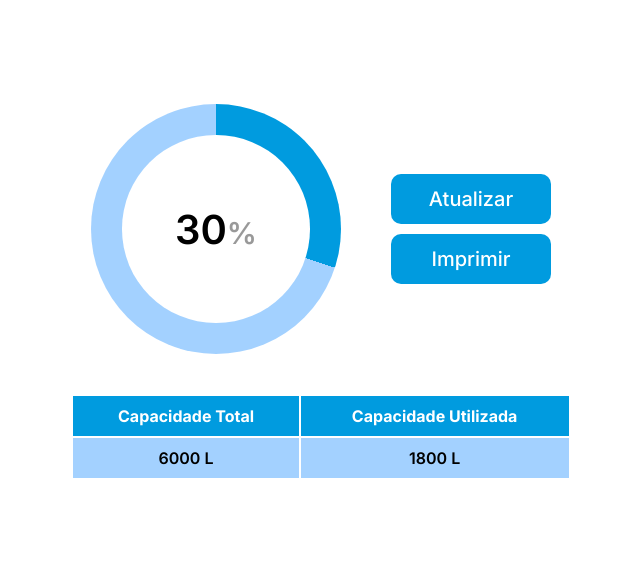
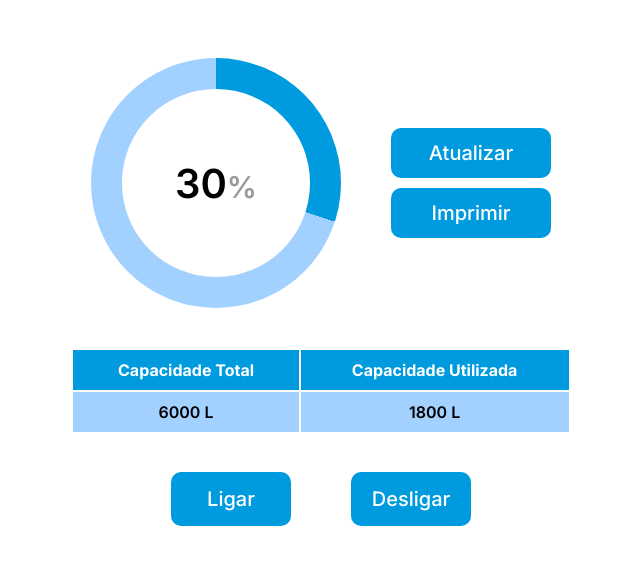
Before and after one commit to StivenF0/Projeto-Oficina4, a PHP site: page / in a window 1280 px wide. Shown: the part 123-688 px from the top of the page, without its empty margins (329-969 px from the left). Run offline with PHP 8.4, Linux system fonts and the light colour scheme; the visitor is signed in with stand-in values (Sample User, id 1).

Commit message:
buttons to turn led on/off

```diff
--- a/index.php
+++ b/index.php
@@ -86,6 +86,11 @@
                     </table>
                 </div>
             </div>
+
+            <div class="btn-on-off">
+                <button onclick="turnOn()">Ligar</button>
+                <button onclick="turnOff()">Desligar</button>
+            </div>
         </main>
     </body>
 </html>
--- a/scripts/index.js
+++ b/scripts/index.js
@@ -1,3 +1,4 @@
+// Chart
 const progressBar = document.getElementById('progressBar')
 const value = document.getElementById('progressValue')
 const elementCapacity = document.getElementById('totalCapacity')
@@ -23,3 +24,12 @@ progress = setInterval(() => {
 
 elementCapacity.textContent = `${totalCapacity} L`
 elementUtilCapacity.textContent = `${totalCapacity * progressValueEnd / 100} L`
+
+// Buttons On and Off
+function turnOn() {
+    jQuery.post('back/write-data.php', {data: 1})
+}
+
+function turnOff() {
+    jQuery.post('back/write-data.php', {data: 0})
+}
--- a/styles/index.css
+++ b/styles/index.css
@@ -62,6 +62,14 @@ main .buttons {
     align-items: center;
 }
 
+.btn-on-off {
+    width: 300px;
+    display: flex;
+    align-items: center;
+    justify-content: space-between;
+    margin-top: 3%;
+}
+
 main .buttons button {
     height: 50px;
     border: none;
@@ -74,7 +82,21 @@ main .buttons button {
     transition: 200ms;
 }
 
-main .buttons button:hover {
+.btn-on-off button {
+    padding: 5%;
+    width: 40%;
+    border: none;
+    font-size: 20px;
+    font-weight: 500;
+    border-radius: 10px;
+    background-color: var(--primary-color);
+    color: #fff;
+    cursor: pointer;
+    transition: 200ms;
+}
+
+main .buttons button:hover,
+main .btn-on-off button:hover {
     background-color: var(--secondary-color);
     color: cornflowerblue;
 }
```
Also changed, not shown: back/write-data.php (added, +20 -0 lines).
